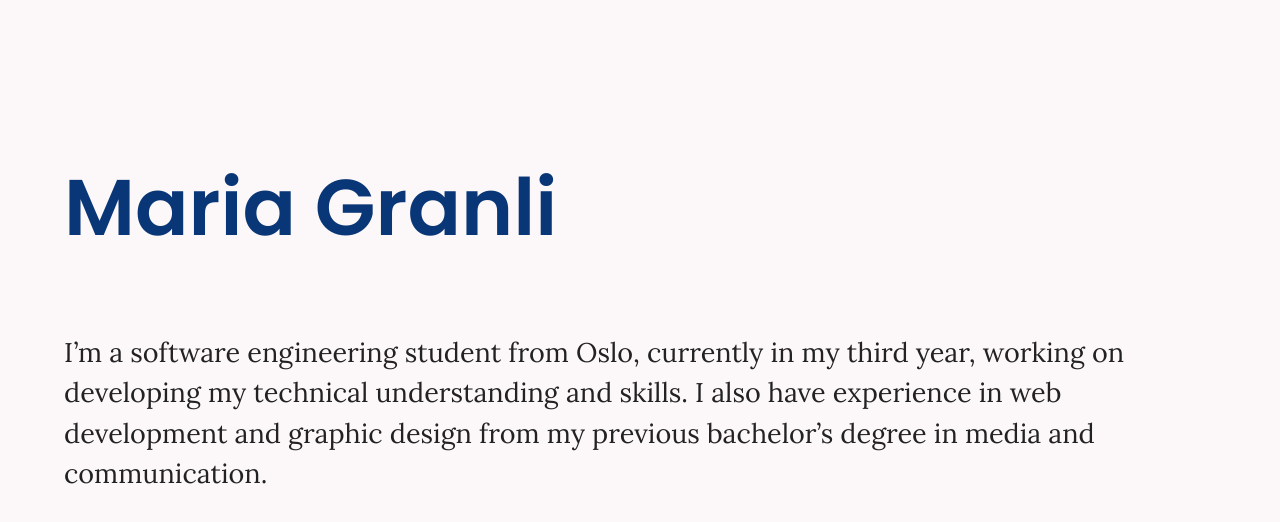
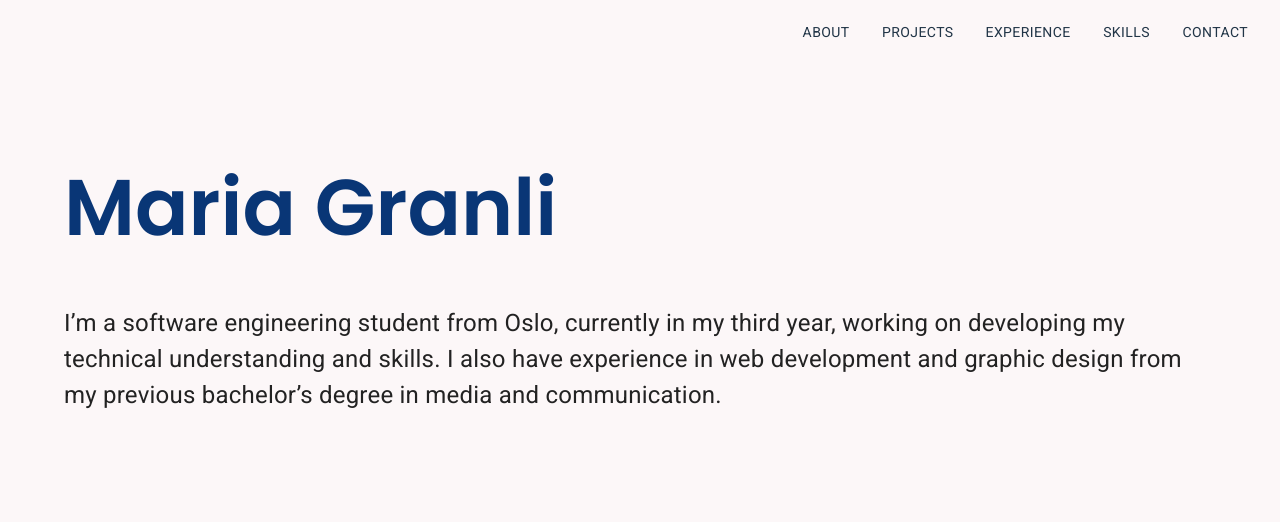
Before and after one commit to mariagn01/mariagn01.github.io, a React (Vite) app: page / in a window 1280 px wide. Shown: the top 522 px of the page. Built offline with nearby package versions, Linux system fonts and the light colour scheme.

Commit message:
Add Navbar component and update Hero section with Typography

```diff
--- a/src/App.tsx
+++ b/src/App.tsx
@@ -1,13 +1,21 @@
 import './App.css'
-import Hero from './sections/hero'
 import { ThemeProvider, createTheme } from '@mui/material/styles';
+import { Navbar } from './sections/Navbar';
+import { Hero } from './sections/hero';
 
-const theme = createTheme();
+const theme = createTheme({
+  palette: {
+    background: {
+      default: "#fcf7f8",
+    },
+  },
+});
 
 function App() {
 
   return (
     <ThemeProvider theme={theme}>
+      <Navbar />
       <Hero />
     </ThemeProvider>
   );
--- /dev/null
+++ b/src/sections/Navbar.tsx
@@ -0,0 +1,21 @@
+import { AppBar, Toolbar, Button, Box } from '@mui/material';
+
+export function Navbar() {
+  return (
+    <AppBar position="fixed" color="transparent" sx={{ bgcolor: '#fcf7f8', boxShadow: 0 }}>
+    <Toolbar sx={{ justifyContent: 'flex-end' }}>
+      <Box sx={{ display: { xs: 'none', md: 'flex' }, gap: 2 }}>
+        {['About', 'Projects', 'Experience', 'Skills', 'Contact'].map((item) => (
+          <Button
+            key={item}
+            color="inherit"
+            onClick={() => document.getElementById(item.toLowerCase())?.scrollIntoView({ behavior: 'smooth' })}
+          >
+            {item}
+          </Button>
+        ))}
+      </Box>
+    </Toolbar>
+  </AppBar>
+  );
+}
--- a/src/sections/hero.tsx
+++ b/src/sections/hero.tsx
@@ -1,14 +1,14 @@
-import { Container, Box } from '@mui/material';
+import { Container, Typography } from '@mui/material';
 
-export default function Hero() {
+export function Hero() {
   return (
       <Container maxWidth="lg" sx={{ display: 'flex', alignItems: 'flex-start', flexDirection: 'column', mt: 10 }}>
           <h1>Maria Granli</h1>
-          <p>I’m a software engineering student from Oslo, currently in my
+          <Typography sx={{ fontSize: '24px' }}>I’m a software engineering student from Oslo, currently in my
               third year, working on developing my technical understanding and
               skills. I also have experience in web development and graphic
               design from my previous bachelor’s degree in media and
-              communication. </p>
+              communication. </Typography>
       </Container>
   );
 }
```
Also changed, not shown: src/sections/Projects.tsx (added).
